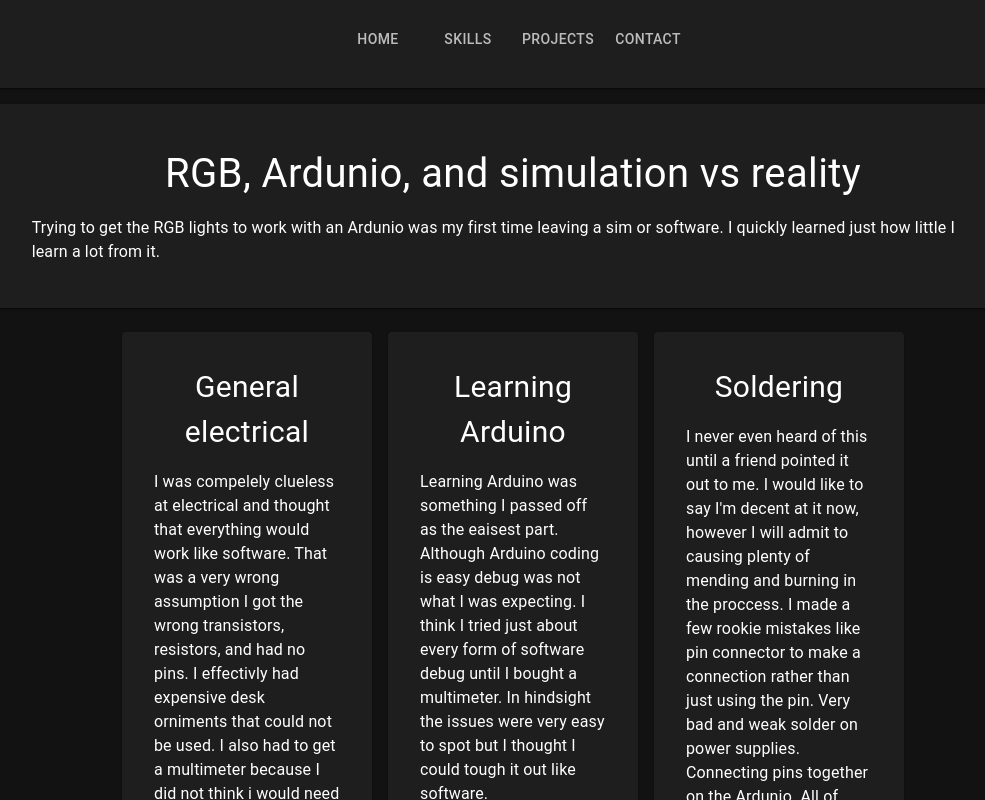
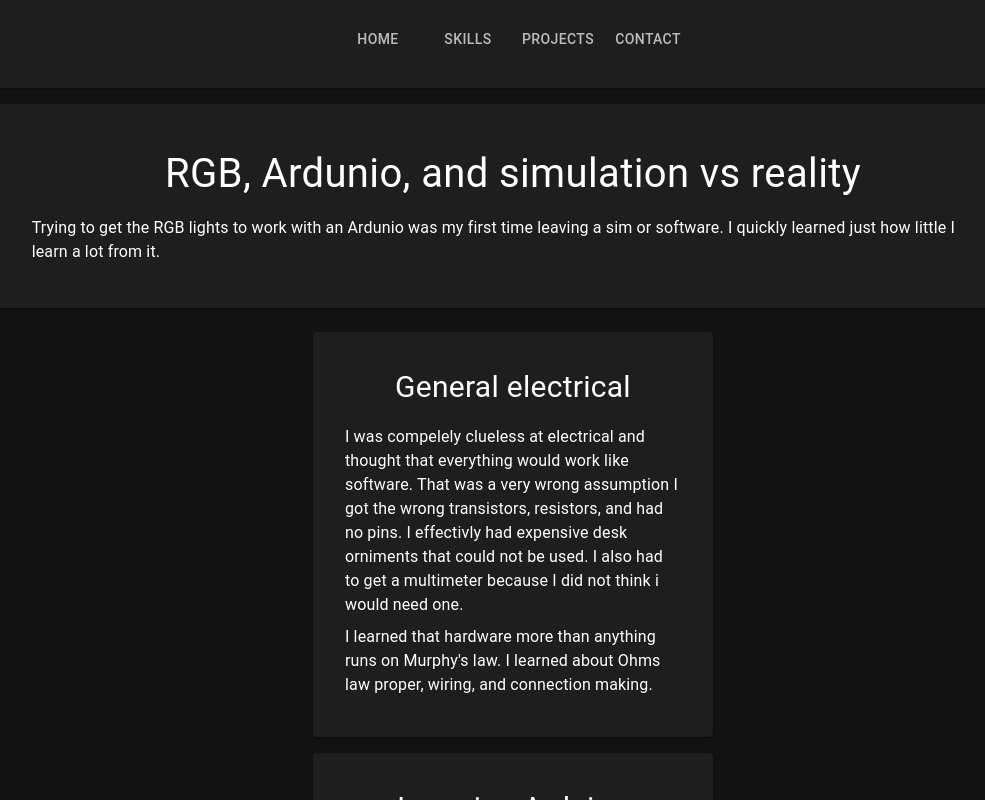
Before and after one commit to peoplestealusernames/website, a React (Create React App) app: page /website/projects/RGB in a window 1280 px wide. Shown: the top 800 px of the page, without its empty margins (127-1112 px from the left). Built offline with nearby package versions, Linux system fonts and the light colour scheme.

Commit message:
changed box size on rgb page to be more readable

```diff
--- a/src/pages/Projects/RGBPage.tsx
+++ b/src/pages/Projects/RGBPage.tsx
@@ -33,7 +33,7 @@
             margin="auto"
             sm={10}
         >
-            <Card sx={{ m: 1, p: 1, maxWidth: 250, textAlign: "left" }}>
+            <Card sx={{ m: 1, p: 1, maxWidth: 400, textAlign: "left" }}>
                 <CardContent>
                     <Typography sx={{ p: 1, fontSize: 30, textAlign: "center" }}>
                         General electrical
@@ -50,7 +50,7 @@
                     </Typography>
                 </CardContent>
             </Card>
-            <Card sx={{ m: 1, p: 1, maxWidth: 250, textAlign: "left" }}>
+            <Card sx={{ m: 1, p: 1, maxWidth: 400, textAlign: "left" }}>
                 <CardContent>
                     <Typography sx={{ p: 1, fontSize: 30, textAlign: "center" }}>
                         Learning Arduino
@@ -63,7 +63,7 @@
                     </Typography>
                 </CardContent>
             </Card>
-            <Card sx={{ m: 1, p: 1, maxWidth: 250, textAlign: "left" }}>
+            <Card sx={{ m: 1, p: 1, maxWidth: 400, textAlign: "left" }}>
                 <CardContent>
                     <Typography sx={{ p: 1, fontSize: 30, textAlign: "center" }}>
                         Soldering
```
